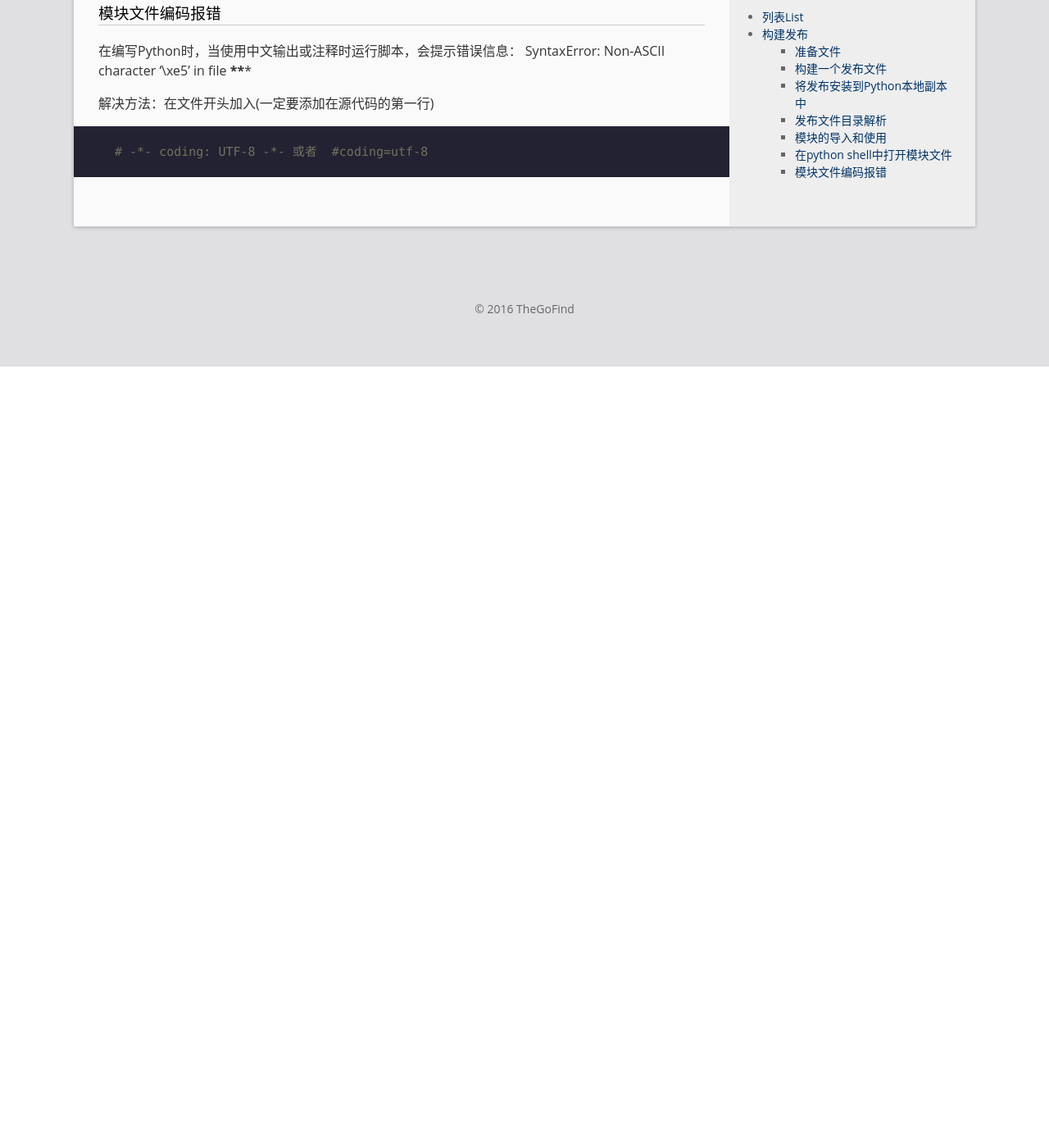
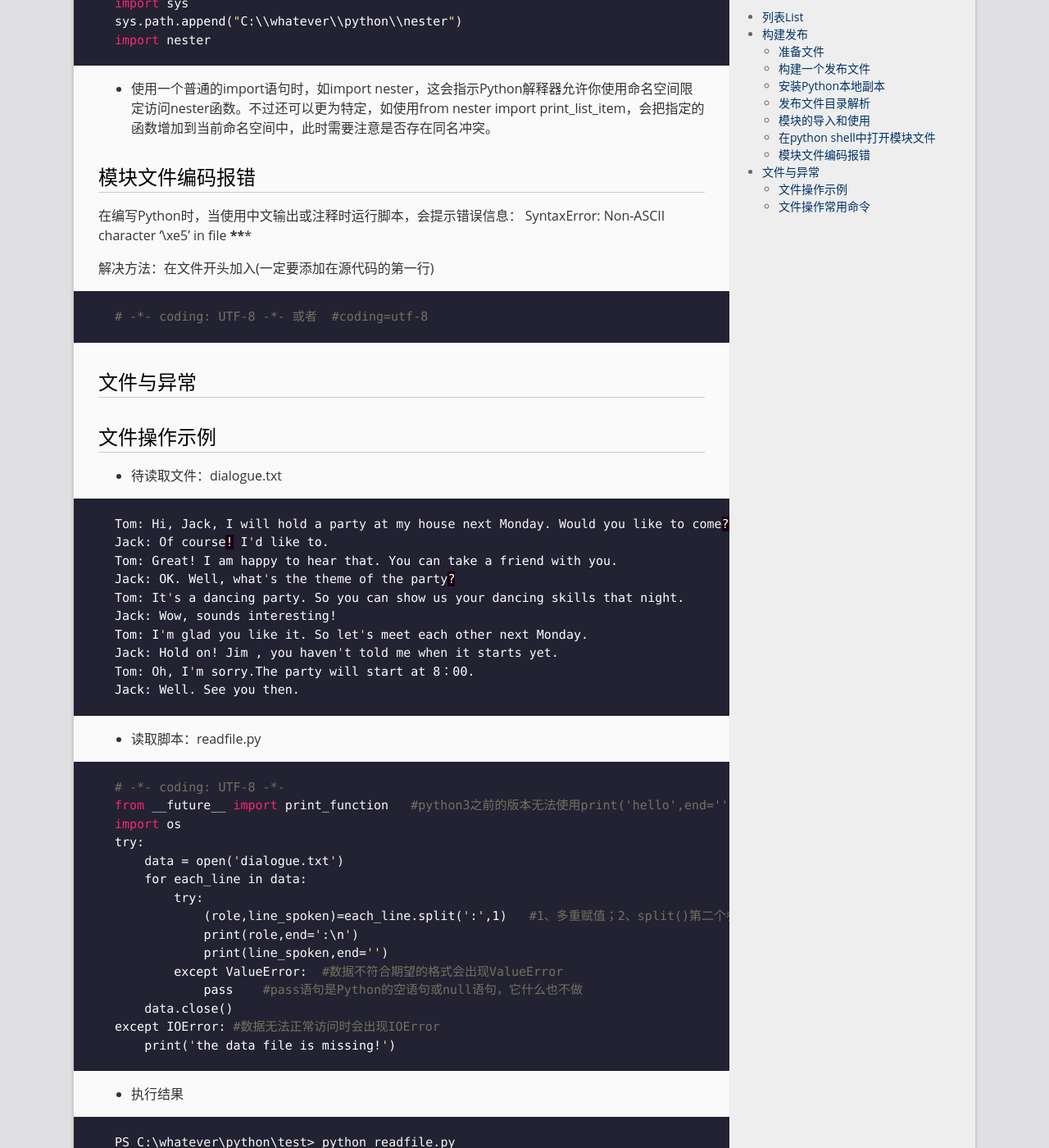
Before and after one commit to thegofind/thegofind.github.io, a Jekyll site: the page built from _posts/2016-03-15-Reading notes：Python.md, in a window 1280 px wide and 1400 px high, scrolled down 4859 px. Shown: the whole window at 82% size. Built offline with Jekyll 4.4.1, drawn with Linux system fonts in a browser that asks for light colours; comment, search, counter and statistics services are not loaded; before the commit the page ends 5306 px from its top, so only the background shows below that; some of the changed text lies outside the part shown.

Commit message:
modified article

````diff
--- a/_posts/2016-03-15-Reading notes：Python.md
+++ b/_posts/2016-03-15-Reading notes：Python.md
@@ -57,12 +57,13 @@ fav_movies = ['the holy grail','the life of brian']
         print(each_flick)
 ```
 
-
 # 构建发布
 
-### 准备文件
+## 准备文件
 
 - nester.py
+
+模块是一个包含Python代码的文本文件
 
 ```python
 # -*- coding: UTF-8 -*-
@@ -75,6 +76,8 @@ def print_list_item(the_list):
 ```
 
 - setup.py
+
+setup.py程序提供了模块的元数据，用来构建、安装和上传打包的发布。每次版本更新需要更改元数据version。
 
 ```python
 from distutils.core import setup
@@ -90,7 +93,7 @@ setup(
 )
 ```
 
-### 构建一个发布文件
+## 构建一个发布文件
 在nester.py（C:\whatever\python\nester\nester.py）所在目录下打开一个终端窗口，键入一行命令：python setup.py sdist
 
 ```python
@@ -112,7 +115,7 @@ adding 'nester-1.0.0\setup.py'
 removing 'nester-1.0.0' (and everything under it)
 ```
 
-### 将发布安装到Python本地副本中
+## 安装Python本地副本
 
 在终端中，键入以下命令：python setup.py install
 
@@ -134,7 +137,7 @@ Writing C:\Users\hamrf\Anaconda2\Lib\site-packages\nester-1.0.0-py2.7.egg-info
 
 Python会在特定的一组位置寻找模块（详见import sys;sys.path），如果模块未在Python的路径列表中，就会导致ImportError错误。使用发布工具来构建模块并安装到你的Python本地副本中，就能避免这种错误。
 
-- 实例1
+- 示例1
 
 ```python
 PS C:\whatever\python\nester> python setup.py sdist
@@ -148,12 +151,12 @@ PS C:\> python
 >>> import nester   #正常导入未报错
 ```
 
-- 实例2
+- 示例2
 
 ```python
 PS C:\whatever\python\nester> python setup.py sdist
 PS C:\whatever\python\nester> python
->>> import nester   #正常导入未报错，因为此时是在模块所在目录下运行python，但局限性很大
+>>> import nester   #正常导入未报错，因为此时是在模块所在目录下运行python，但它很‘脆弱’
 ```
 
 - 本地副本的路径与卸载
@@ -161,7 +164,7 @@ PS C:\whatever\python\nester> python
 副本安装路径为Lib\site-packages，如需卸载可直接删除。
 包含了三个文件：nester.py；nester.pyc；nester-1.0.0-py2.7.egg-info。
 
-### 发布文件目录解析
+## 发布文件目录解析
 
 ```python
 #安装前
@@ -182,7 +185,7 @@ PS C:\whatever\python\nester> python
     -setup.py
 ```
 
-### 模块的导入和使用
+## 模块的导入和使用
 
 ```python
 >>> movies = ['the holy grail',1975,['graham chapman',['maichael palin','john cleese','terry jones']]]
@@ -195,7 +198,8 @@ maichael palin
 john cleese
 terry jones
 ```
-### 在python shell中打开模块文件
+
+## 在python shell中打开模块文件
 
 ```python
 #导入 C:\whatever\python\nester\nester.py 文件
@@ -210,7 +214,7 @@ import nester
 - 使用一个普通的import语句时，如import nester，这会指示Python解释器允许你使用命名空间限定访问nester函数。不过还可以更为特定，如使用from nester import print_list_item，会把指定的函数增加到当前命名空间中，此时需要注意是否存在同名冲突。
 
 
-### 模块文件编码报错
+## 模块文件编码报错
 
 在编写Python时，当使用中文输出或注释时运行脚本，会提示错误信息：
 SyntaxError: Non-ASCII character '\xe5' in file *******
@@ -220,3 +224,96 @@ SyntaxError: Non-ASCII character '\xe5' in file *******
 ```python
 # -*- coding: UTF-8 -*- 或者  #coding=utf-8
 ```
+
+# 文件与异常
+
+## 文件操作示例
+
+- 待读取文件：dialogue.txt
+
+```python
+Tom: Hi, Jack, I will hold a party at my house next Monday. Would you like to come?
+Jack: Of course! I'd like to.
+Tom: Great! I am happy to hear that. You can take a friend with you.
+Jack: OK. Well, what's the theme of the party?
+Tom: It's a dancing party. So you can show us your dancing skills that night.
+Jack: Wow, sounds interesting!
+Tom: I'm glad you like it. So let's meet each other next Monday.
+Jack: Hold on! Jim , you haven't told me when it starts yet.
+Tom: Oh, I'm sorry.The party will start at 8：00.
+Jack: Well. See you then.
+```
+
+- 读取脚本：readfile.py
+
+```python
+# -*- coding: UTF-8 -*-
+from __future__ import print_function   #python3之前的版本无法使用print('hello',end='')
+import os
+try:
+    data = open('dialogue.txt')
+    for each_line in data:
+        try:
+            (role,line_spoken)=each_line.split(':',1)   #1、多重赋值；2、split()第二个参数为可选参数，默认是寻找最多的可能性
+            print(role,end=':\n')
+            print(line_spoken,end='')
+        except ValueError:  #数据不符合期望的格式会出现ValueError
+            pass    #pass语句是Python的空语句或null语句，它什么也不做
+    data.close()
+except IOError: #数据无法正常访问时会出现IOError
+    print('the data file is missing!')
+```
+
+- 执行结果
+
+```python
+PS C:\whatever\python\test> python readfile.py
+Tom:
+ Hi, Jack, I will hold a party at my house next Monday. Would you like to come?
+Jack:
+ Of course! I'd like to.
+Tom:
+ Great! I am happy to hear that. You can take a friend with you.
+Jack:
+ OK. Well, what's the theme of the party?
+Tom:
+ It's a dancing party. So you can show us your dancing skills that night.
+Jack:
+ Wow, sounds interesting!
+Tom:
+ I'm glad you like it. So let's meet each other next Monday.
+Jack:
+ Hold on! Jim , you haven't told me when it starts yet.
+Tom:
+ Oh, I'm sorry.The party will start at 8：00.
+Jack:
+ Well. See you then.
+```
+
+## 文件操作常用命令
+
+os.getcwd()     #获取当前目录
+os.chdir()   #修改当前目录
+os.path
+data = open(filename)
+data.readline()
+data.seek()     #跳至文件的第n个位置，常用seek()跳至起始位置
+data.close
+
+- 示例代码
+
+```python
+>>> import os
+>>> os.getcwd()
+'C:\\Users\\hamrf'
+>>> os.chdir('c:/')
+>>> os.getcwd()
+'c:\\'
+>>> data = open('dialogue.txt')
+>>> print data.readline()
+Tom: Hi, Jack, I will hold a party at my house next Monday. Would you like to come?
+>>> data.seek(2)
+>>> print data.readline()
+m: Hi, Jack, I will hold a party at my house next Monday. Would you like to come?
+>>> data.close()
+```
````
